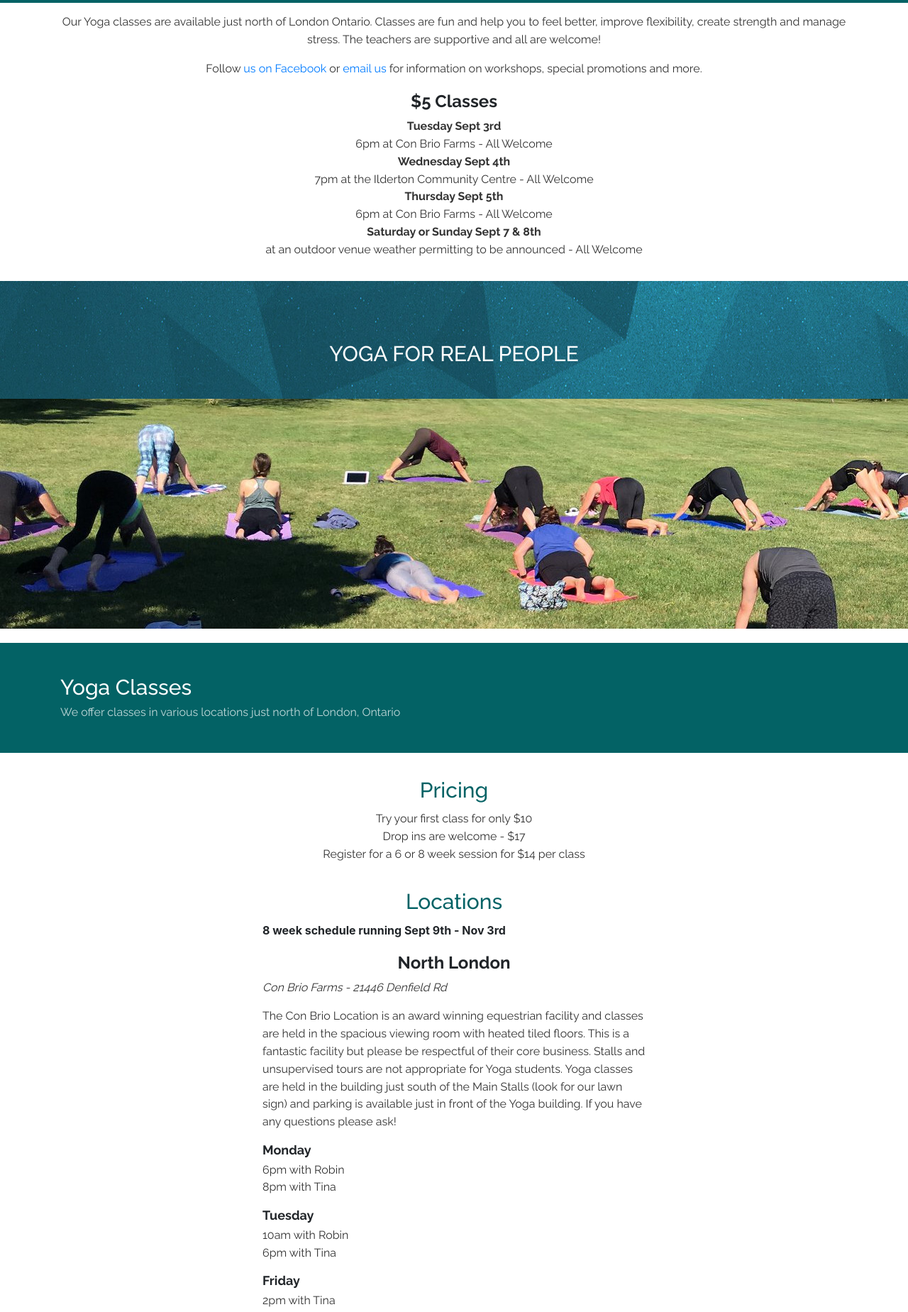
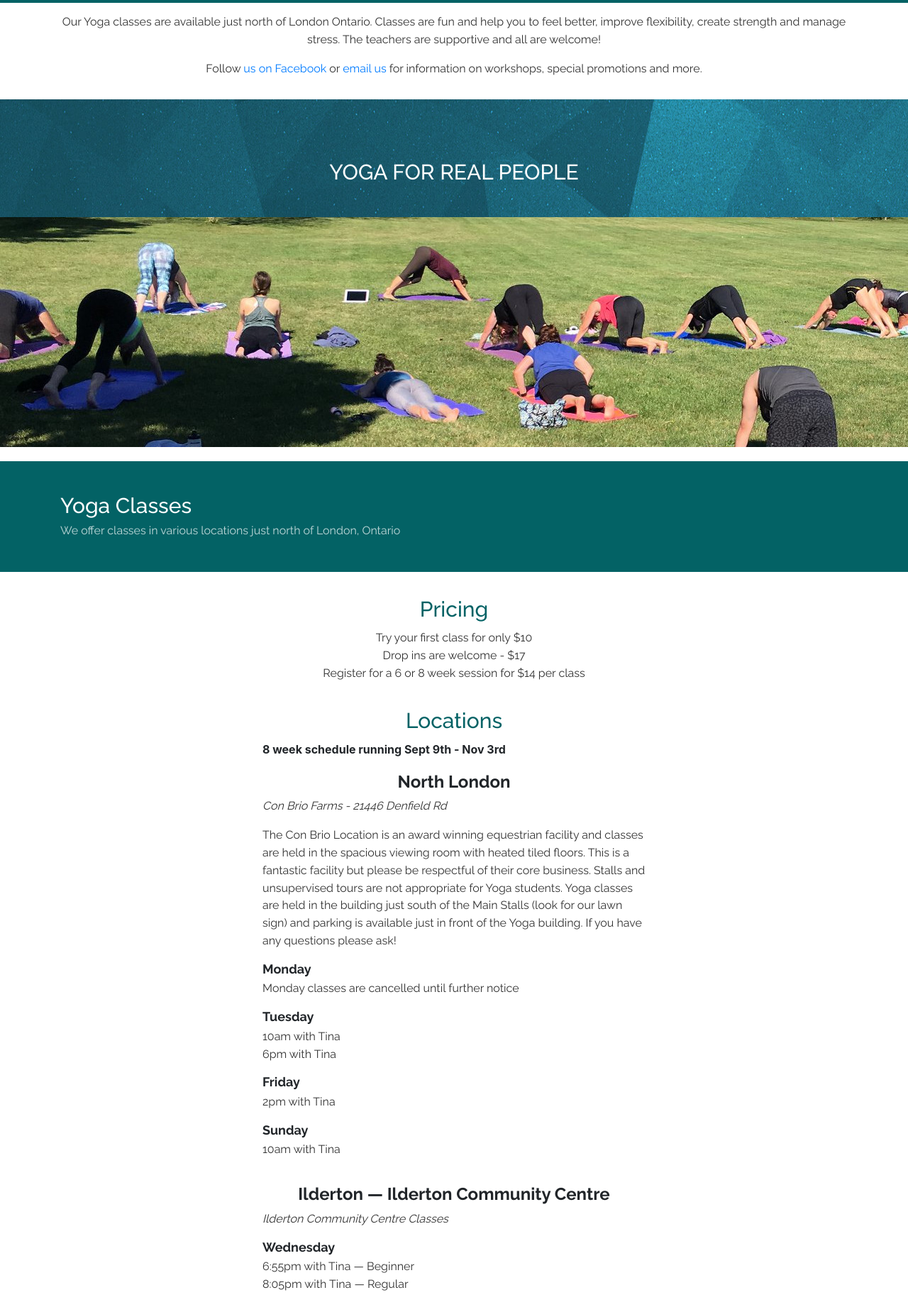
Before and after one commit to arawak/upwarddog-ca, a plain HTML site: page index.html in a window 1280 px wide. Shown: the part 866-2715 px from the top of the page at 71% size. Drawn offline with Linux system fonts and the light colour scheme.

Commit message:
fall back

```diff
--- a/index.html
+++ b/index.html
@@ -111,17 +111,6 @@ teachers are supportive and all are welcome!
       <p>
       Follow <a href="https://www.facebook.com/upwarddog.ca/">us on Facebook</a> or <a href="mailto:yoga@upwarddog.ca">email us</a> for information on workshops, special promotions and more.
       </p>
-<h3>$5 Classes</h3>
-      <p>
-<strong>Tuesday Sept 3rd</strong><br/>
-6pm at Con Brio Farms - All Welcome<br/>
-<strong>Wednesday Sept 4th</strong><br/>
-7pm at the Ilderton Community Centre - All Welcome<br/>
-<strong>Thursday Sept 5th</strong><br/>
-6pm at Con Brio Farms - All Welcome<br/>
-<strong>Saturday or Sunday Sept 7 & 8th</strong><br/>
-at an outdoor venue weather permitting to be announced - All Welcome<br />
-      </p>
     </div>
   </section>
   <!-- /About -->
@@ -174,10 +163,13 @@ at an outdoor venue weather permitting to be announced - All Welcome<br />
             <p>The Con Brio Location is an award winning equestrian facility and classes are held in the spacious viewing room with heated tiled floors.  This is a fantastic facility but please be respectful of their core business.  Stalls and unsupervised tours are not appropriate for Yoga students.  Yoga classes are held in the building just south of the Main Stalls (look for our lawn sign) and parking is available just in front of the Yoga building.  If you have any questions please ask!</p>
 
             <h4>Monday</h4>
+            <p>Monday classes are cancelled until further notice</p>
+<!--
             <p>6pm with Robin<br/>
             8pm with Tina</p>
+-->
             <h4>Tuesday</h4>
-            <p>10am with Robin<br/>
+            <p>10am with Tina<br/>
             6pm with Tina</p>
             <h4>Friday</h4>
             <p>2pm with Tina</p>
@@ -225,7 +217,7 @@ at an outdoor venue weather permitting to be announced - All Welcome<br />
           <h3 class="text-center compact">Lucan &mdash; Lucan Dental Office</h3>
             <p><em>33386 Richmond Street, Lucan</em></p>
             <h4>Thursday</h4>
-            <p>8pm with Tina</p>
+            <p>7pm with Tina</p>
         </div>
         <div class="col-3">
           <img alt="" src="img/none.jpg">
```
